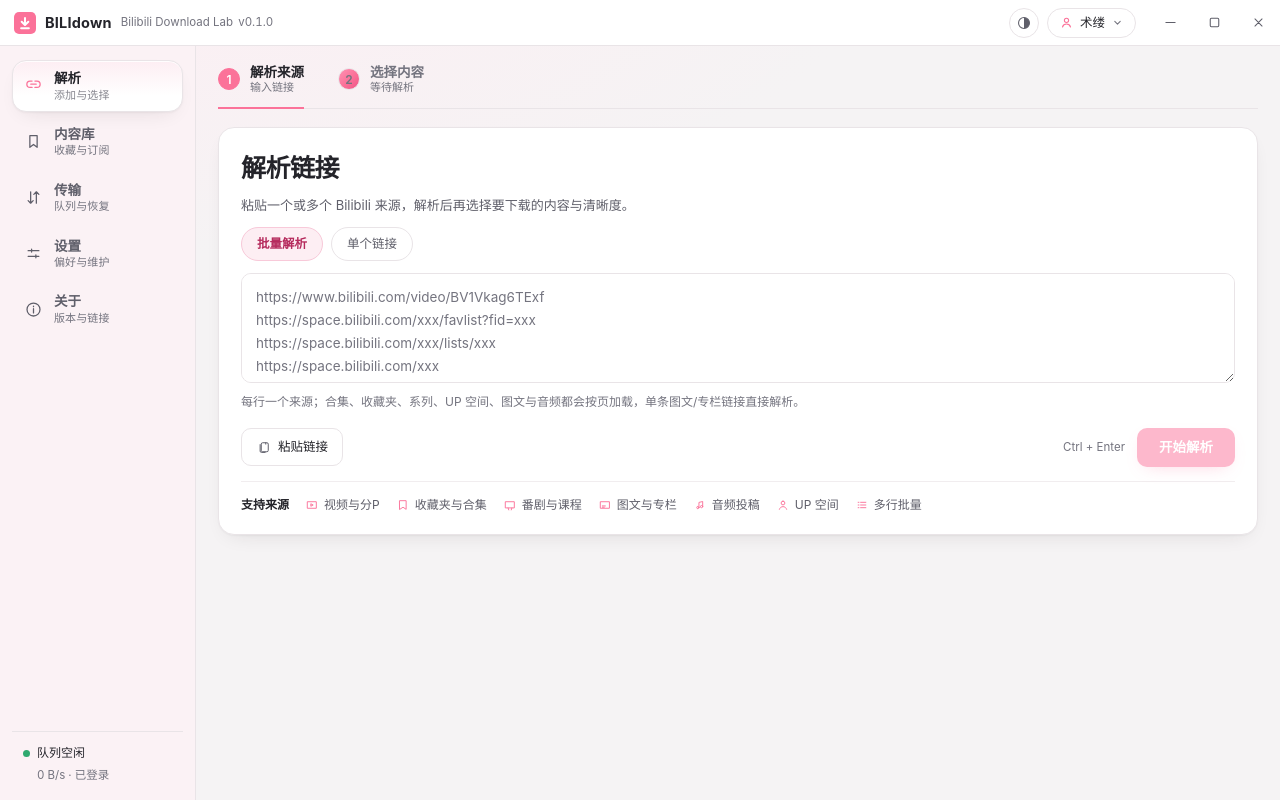
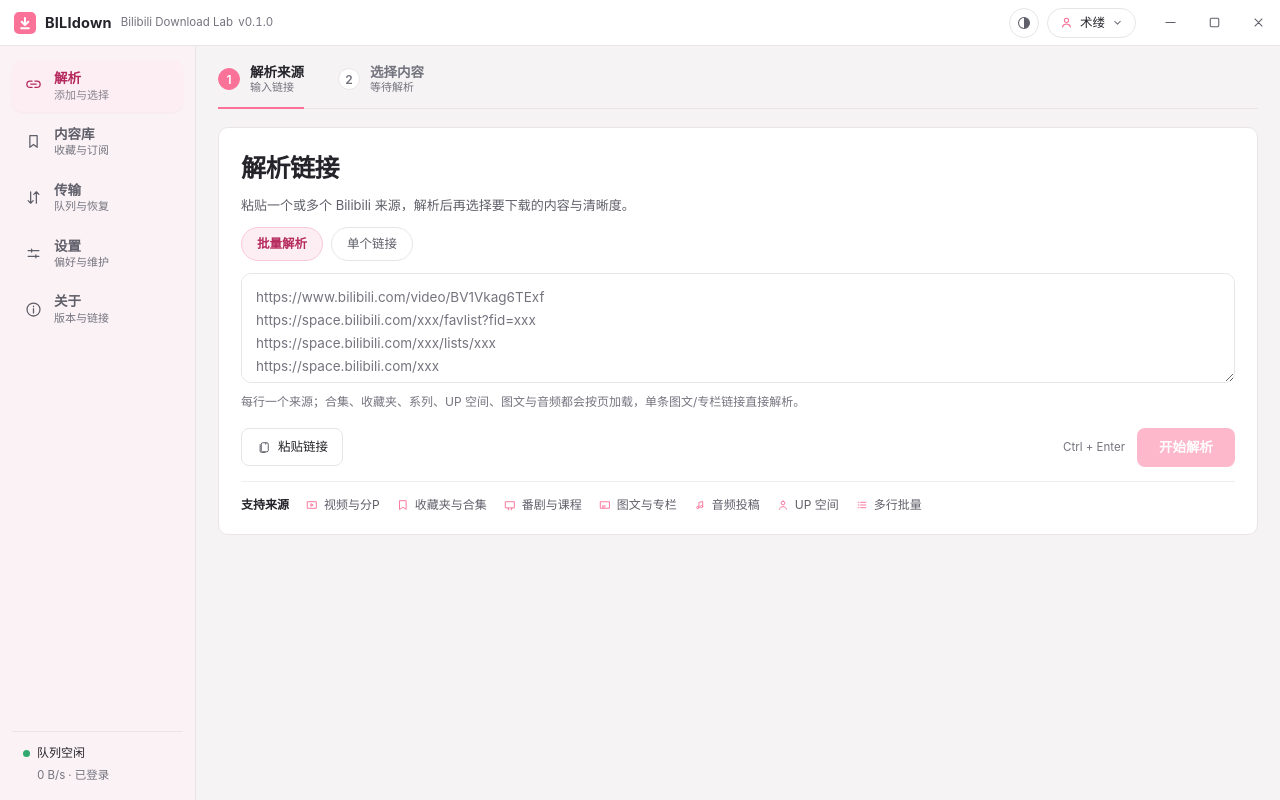
Before and after one commit to yungumax/BILIdown, a Vue app: page / in a window 1280 px wide. Built offline with nearby package versions, Linux system fonts and the light colour scheme.

Commit message:
design: 回到 ui-v1 平面化风格并优化（平色状态、发丝行线、统一字重字距与等宽数字、浏览器界面主题化；动效收敛为一个编排时刻 + 状态反馈）

```diff
--- a/src/pages/ParsePage.vue
+++ b/src/pages/ParsePage.vue
@@ -1356,7 +1356,7 @@
     </section>
 
     <!-- 解析结果入口：成功的一律进「选择内容」页，这里只留入口与失败项 -->
-    <section v-if="items.length" class="card results">
+    <section v-if="items.length" class="card results page-in">
       <header class="results-head">
         <h2>解析结果</h2>
         <span class="count num">{{ okItems.length }}</span>
--- a/src/styles.css
+++ b/src/styles.css
@@ -12,16 +12,15 @@
   --line: #e9e4e7;
   --line-soft: #f1edef;
 
-  /* 次要/弱化文字都按"正文级对比度"取值（浅色底上 ≥4.5:1），
-     原来是 3.6:1 与 2.4:1——好看但读不清。 */
+  /* 四档文字都按正文级对比度取（浅色底 ≥4.5:1） */
   --text: #24242a;
   --muted: #5f5f6a;
   --faint: #74747f;
 
   --accent: #fb7299;
   --accent-dark: #f25c86;
-  /* 主色当"文字色"时用这一档：粉色原色在白底只有 2.6:1，读不清。
-     图标、描边、面仍用 --accent，只有文字换用 --accent-ink。 */
+  /* 主色当文字色时用这档：粉色原色在白底只有 2.6:1，读不清。
+     图标、描边、面仍用 --accent。 */
   --accent-ink: #b52a5c;
   --accent-soft: #fdeef3;
   --accent-line: #f8c9d9;
@@ -43,18 +42,9 @@
   --scroll-hover: #c9c2c6;
   --shade: rgba(38, 30, 34, 0.34);
 
-  --radius-lg: 16px;
-  --radius: 14px;
-  --radius-sm: 10px;
-
-  /* 设计 v2：投影、聚焦环、主色渐变、表头纱 */
-  --shadow-1: 0 1px 2px rgba(38, 30, 34, 0.04), 0 8px 22px -12px rgba(38, 30, 34, 0.16);
-  --shadow-2: 0 2px 8px rgba(38, 30, 34, 0.06), 0 22px 48px -22px rgba(38, 30, 34, 0.22);
-  --shadow-accent: 0 6px 18px -9px rgba(251, 114, 153, 0.75);
-  --ring: 0 0 0 3px rgba(251, 114, 153, 0.22);
-  --accent-grad: linear-gradient(135deg, #ff92b4 0%, #fb7299 52%, #ef5486 100%);
-  --header-veil: rgba(255, 255, 255, 0.86);
-  --card-highlight: inset 0 1px 0 rgba(255, 255, 255, 0.9);
+  --radius-lg: 14px;
+  --radius: 10px;
+  --radius-sm: 8px;
 
   --font: "Microsoft YaHei UI", "Microsoft YaHei", "PingFang SC", "Noto Sans SC",
     -apple-system, "Segoe UI", system-ui, sans-serif;
@@ -72,16 +62,16 @@
   --card: #17181a;
   --raised: #1e2022;
 
-  --line: #272a2d;
-  --line-soft: #1f2123;
+  --line: #282a2d;
+  --line-soft: #202224;
 
   --text: #e8e9ea;
   --muted: #a2a6ab;
   --faint: #8b8e93;
 
   --accent: #fb7299;
+  --accent-ink: #ff9ec0;
   --accent-dark: #ff86a8;
-  --accent-ink: #ff9ec0;
   --accent-soft: rgba(251, 114, 153, 0.15);
   --accent-line: #553b45;
 
@@ -101,15 +91,6 @@
   --scroll: #2f3236;
   --scroll-hover: #3b3f43;
   --shade: rgba(4, 5, 6, 0.66);
-
-  --shadow-1: inset 0 1px 0 rgba(255, 255, 255, 0.03), 0 2px 6px rgba(0, 0, 0, 0.32),
-    0 18px 40px -24px rgba(0, 0, 0, 0.6);
-  --shadow-2: inset 0 1px 0 rgba(255, 255, 255, 0.035), 0 4px 12px rgba(0, 0, 0, 0.42),
-    0 30px 60px -28px rgba(0, 0, 0, 0.7);
-  --shadow-accent: 0 8px 22px -10px rgba(251, 114, 153, 0.6);
-  --ring: 0 0 0 3px rgba(251, 114, 153, 0.28);
-  --header-veil: rgba(23, 24, 26, 0.88);
-  --card-highlight: inset 0 1px 0 rgba(255, 255, 255, 0.035);
 }
 
 /* 跟随系统：显式 data-theme="system"、以及属性完全缺失时都走这里。
@@ -124,16 +105,16 @@
     --card: #17181a;
     --raised: #1e2022;
 
-    --line: #272a2d;
-    --line-soft: #1f2123;
+    --line: #282a2d;
+    --line-soft: #202224;
 
     --text: #e8e9ea;
     --muted: #a2a6ab;
     --faint: #8b8e93;
 
     --accent: #fb7299;
+    --accent-ink: #ff9ec0;
     --accent-dark: #ff86a8;
-    --accent-ink: #ff9ec0;
     --accent-soft: rgba(251, 114, 153, 0.15);
     --accent-line: #553b45;
 
@@ -153,15 +134,6 @@
     --scroll: #2f3236;
     --scroll-hover: #3b3f43;
     --shade: rgba(4, 5, 6, 0.66);
-
-    --shadow-1: inset 0 1px 0 rgba(255, 255, 255, 0.03), 0 2px 6px rgba(0, 0, 0, 0.32),
-      0 18px 40px -24px rgba(0, 0, 0, 0.6);
-    --shadow-2: inset 0 1px 0 rgba(255, 255, 255, 0.035), 0 4px 12px rgba(0, 0, 0, 0.42),
-      0 30px 60px -28px rgba(0, 0, 0, 0.7);
-    --shadow-accent: 0 8px 22px -10px rgba(251, 114, 153, 0.6);
-    --ring: 0 0 0 3px rgba(251, 114, 153, 0.28);
-    --header-veil: rgba(23, 24, 26, 0.88);
-    --card-highlight: inset 0 1px 0 rgba(255, 255, 255, 0.035);
   }
 }
 
@@ -290,7 +262,7 @@
   --motion: 220ms;
   --motion-slow: 340ms;
   --ease-out: cubic-bezier(0.22, 0.61, 0.36, 1);
-  /* 指数缓出：物品是减速停下的，不做回弹。检测器把弹性缓动判为过时。 */
+  /* 指数缓出：物体是减速停下的，不做回弹（检测器把弹性缓动判为过时） */
   --ease-out-expo: cubic-bezier(0.16, 1, 0.3, 1);
 }
 
@@ -298,17 +270,6 @@
   from {
     opacity: 0;
     transform: translateY(6px);
-  }
-  to {
-    opacity: 1;
-    transform: none;
-  }
-}
-
-@keyframes row-in {
-  from {
-    opacity: 0;
-    transform: translateY(5px);
   }
   to {
     opacity: 1;
@@ -342,10 +303,7 @@
 }
 
 /* 列表行：逐行淡入；延迟最多累计 10 行，长清单不会等出几秒 */
-.row-in {
-  animation: row-in var(--motion) var(--ease-out) both;
-  animation-delay: calc(min(var(--row-i, 0), 10) * 14ms);
-}
+
 
 /* 弹层/对话框出现 */
 .pop-in {
@@ -368,7 +326,7 @@
 
 /* 勾选框：选中时弹一下 */
 input[type="checkbox"]:checked {
-  animation: check-pop 180ms var(--ease-out-expo);
+  animation: check-pop 200ms var(--ease-out-expo);
 }
 
 /* 主题切换：颜色平滑过渡。只在挂载后生效（html.ready），
@@ -384,73 +342,77 @@
     border-color var(--motion) var(--ease-out);
 }
 
-/* ============ 设计层 v2 ============
-   只动观感（配色/圆角/投影/层次/字距），不动排版：不改宽高、间距与栅格。
-   选择器统一带 body 前缀：页面内的 scoped 样式带 [data-v-*]，
-   特异性更高，不加前缀的覆盖会被它们压掉。 */
+/* ============ 平面化设计层 ============
+   层次用"面色分层 + 发丝线"表达，不用投影、渐变、模糊。
+   只动观感，不动排版（宽高间距一概不碰）。 */
 
-/* 背景：主色在左上角一层很淡的洗色，纯色底也有纵深 */
-body {
-  background-image: radial-gradient(1100px 520px at 12% -12%, var(--accent-soft), transparent 68%);
-  background-repeat: no-repeat;
-  background-attachment: fixed;
-}
-
-/* 卡片：更低对比的描边 + 柔和投影（深色下再加一条顶部高光） */
+/* 面色分层：底 → 卡片 → 抬起，三档拉开；深浅两套都成立 */
 body .content .card,
 body .content .results {
   border-color: var(--line);
-  border-radius: var(--radius-lg);
-  box-shadow: var(--card-highlight), var(--shadow-1);
+  border-radius: var(--radius);
 }
 
-/* 标题：收紧字距，层级更清楚 */
-body .content .card h1 {
+/* 卡片标题：用字重与字距建立层级，不加装饰 */
+body .content .card > h1 {
   font-weight: 600;
   letter-spacing: -0.02em;
 }
 
-body .content .card h2,
-body .content .group-title,
-body .content .results-head h2 {
+body .content .card > h2,
+body .content .group-title {
   font-weight: 600;
   letter-spacing: -0.01em;
 }
 
-/* 主按钮：主色渐变 + 光晕，悬停再抬一点 */
-body .primary {
-  background-image: var(--accent-grad);
+/* 导航激活态：平色染面（平面化的正确做法），不用描边加重 */
+body .sidebar .nav-item.active {
+  background: var(--accent-soft);
   border-color: transparent;
-  box-shadow: var(--shadow-accent);
 }
 
-body .primary:hover:not(:disabled) {
-  box-shadow: var(--shadow-accent), var(--shadow-1);
-  transform: translateY(-1px);
+body .sidebar .nav-item.active .icon,
+body .sidebar .nav-item.active .label {
+  color: var(--accent-ink);
 }
 
-/* 幽灵按钮：悬停时给一点主色倾向，不再只是描边变色 */
-body .ghost:hover:not(:disabled),
-body .compact:hover:not(:disabled) {
+body .sidebar .nav-item.active .hint {
+  color: var(--muted);
+}
+
+/* 表格：行分隔用发丝线（inset 阴影，不占排版），悬停/选中用平色 */
+body .content .batch-table tbody tr > td {
+  box-shadow: inset 0 -1px 0 var(--line-soft);
+}
+
+body .content .batch-table tbody tr:hover > td {
   background: var(--hover);
 }
 
-/* 可点的小卡片（解析结果入口）：悬停轻微抬起 */
-body .parsed-chip:hover {
-  box-shadow: var(--shadow-1);
-  transform: translateY(-1px);
+body .content .batch-table thead th {
+  background: var(--card);
+  font-weight: 600;
+  letter-spacing: 0.02em;
 }
 
-/* 数字列等宽，表格读数不跳格 */
+/* 数字列等宽，读数不跳格 */
 .num,
 .col-idx,
 .col-dur,
-.count {
+.count,
+.loaded-hint {
   font-variant-numeric: tabular-nums;
   font-feature-settings: "tnum" 1;
 }
 
-/* 浏览器自带的那几处也从调色板取值：选中高亮、文本光标 */
+/* 主色当文字时用更深一档（粉色原色对比度不够） */
+body .content .tabs button.active,
+body .content .kind-tag,
+body .content .group-row .group-kind {
+  color: var(--accent-ink);
+}
+
+/* 浏览器自带界面也从调色板取值：选中高亮、文本光标、键盘聚焦环 */
 ::selection {
   background: var(--accent-soft);
   color: var(--text);
@@ -462,100 +424,16 @@
   caret-color: var(--accent);
 }
 
-/* 键盘聚焦：统一的主色聚焦环（鼠标点击不出现，避免噪声） */
 body :focus-visible {
   outline: 2px solid var(--accent);
   outline-offset: 2px;
 }
 
-/* 输入类控件圆角与卡片一致 */
-body .content input:not([type="checkbox"]),
-body .content select,
-body .content textarea {
-  border-radius: var(--radius-sm);
+/* 状态变更要"立刻看得见"：快、平、只动颜色与透明度 */
+body .content .batch-table tbody tr > td,
+body .sidebar .nav-item {
+  transition:
+    background var(--motion-fast) var(--ease-out),
+    color var(--motion-fast) var(--ease-out),
+    border-color var(--motion-fast) var(--ease-out);
 }
-
-/* 表头：半透明纱 + 字距，滚动时压在内容之上更有层次 */
-body .content .batch-table thead th {
-  background: var(--header-veil);
-  font-weight: 600;
-  letter-spacing: 0.02em;
-}
-
-/* 表格行：悬停更柔，选中态用主色左侧条而不是整行重色 */
-body .content .batch-table tbody tr:hover > td {
-  background: var(--hover);
-}
-
-/* 滚动条：更细更圆 */
-body ::-webkit-scrollbar {
-  width: 10px;
-  height: 10px;
-}
-
-body ::-webkit-scrollbar-thumb {
-  border: 3px solid transparent;
-  border-radius: 99px;
-  background-clip: content-box;
-}
-
-/* 侧栏：激活项用主色面 + 左侧主色条（伪元素绝对定位，不占排版） */
-body .sidebar .nav-item {
-  position: relative;
-  border-color: transparent;
-  background: transparent;
-}
-
-body .sidebar .nav-item.active {
-  color: var(--text);
-  background: var(--card);
-  border-color: var(--line);
-  box-shadow: var(--card-highlight), var(--shadow-1);
-}
-
-/* 激活项不用 >1px 的彩色侧边条：改成主色染面 + 主色图标 */
-body .sidebar .nav-item.active {
-  background: linear-gradient(180deg, var(--accent-soft), transparent 70%), var(--card);
-}
-
-body .sidebar .nav-item.active .icon {
-  color: var(--accent);
-}
-
-body .sidebar .nav-item.active .label {
-  color: var(--text);
-}
-
-body .sidebar .nav-item.active .hint {
-  color: var(--muted);
-}
-
-body .sidebar .nav-item .hint {
-  letter-spacing: 0.01em;
-}
-
-/* 标题栏：底部发丝线 + 极淡的上高光，和内容区分层 */
-body .titlebar {
-  border-bottom: 1px solid var(--line-soft);
-  background-image: linear-gradient(180deg, var(--card), transparent);
-}
-
-/* 步骤条：当前步的圆点用主色渐变，已完成步用主色描边 */
-body .steps .dot,
-body .steps li .index {
-  background-image: var(--accent-grad);
-}
-
-/* 主色当文字时换用更深的同色系（对比度达标），图标与描边不变 */
-body .content .tabs button.active {
-  color: var(--accent-ink);
-}
-
-body .content .kind-tag,
-body .content .parsed-chip .kind {
-  color: var(--accent-ink);
-}
-
-body .content .group-row .group-kind {
-  color: var(--accent-ink);
-}
```
Also changed, not shown: 1 other file (tests, documents, lock files or other folders).
